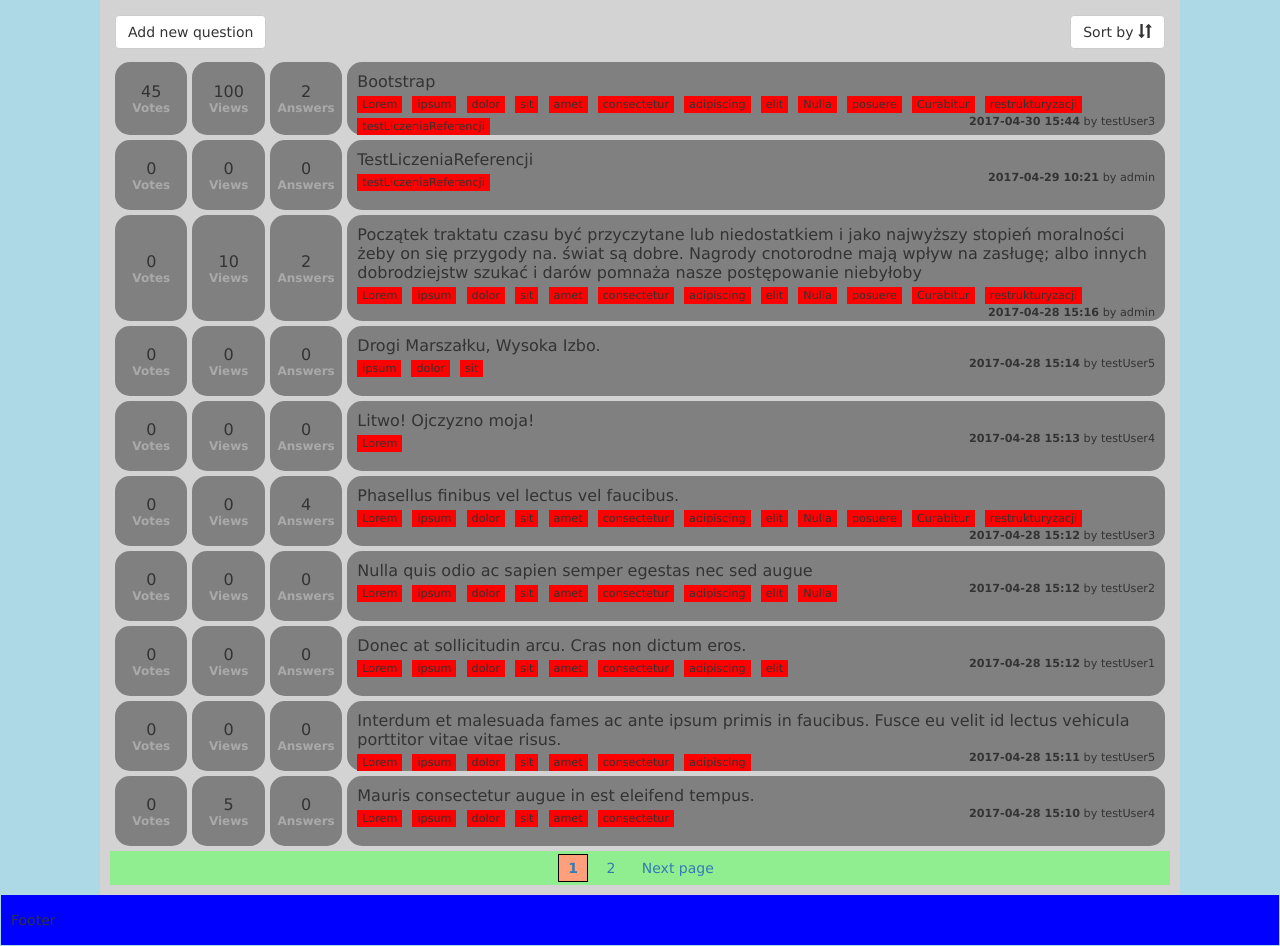
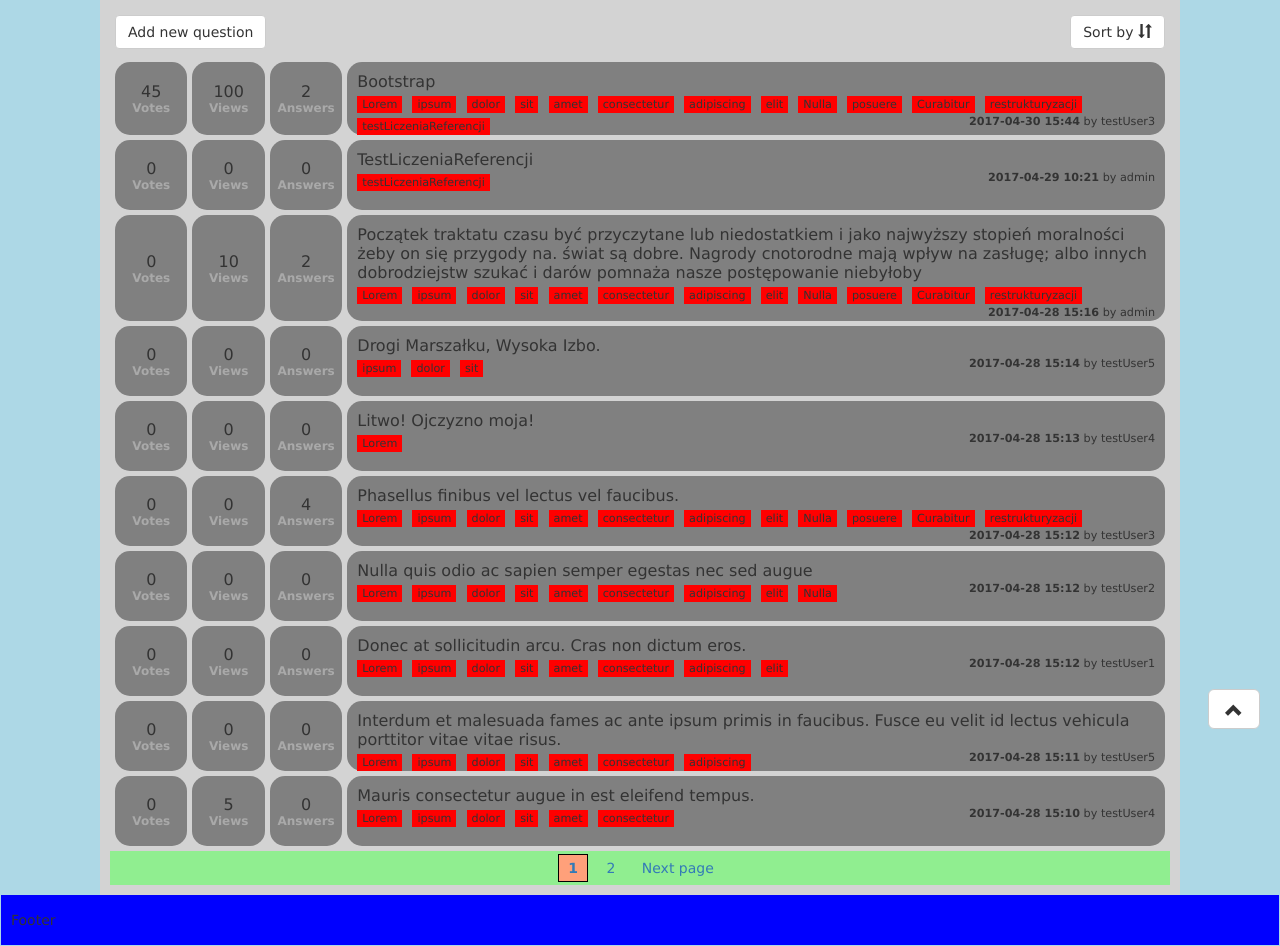
Before and after one commit to MaciejKitowski/DjangoWebsite, a Django app: page / in a window 1280 px wide. Shown: the part 51-997 px from the top of the page. Run offline with Django 3.2, Linux system fonts and the light colour scheme; data comes from the database, SQL or seed files in the repository; some libraries are stand-ins or nearby versions.

Commit message:
Added back to top button

```diff
--- a/DjangoWebsite/Question/templates/index.html
+++ b/DjangoWebsite/Question/templates/index.html
@@ -98,6 +98,7 @@
                 </div>
             {% endif %}
         </div>
+        <a href="#" class="btn btn-default btn-lg" role="button" id="backToTop"><span class="glyphicon glyphicon-chevron-up"></span></a>
         <div id="footer">
             Footer
         </div>
--- a/DjangoWebsite/static/css/index.css
+++ b/DjangoWebsite/static/css/index.css
@@ -119,6 +119,13 @@ body {
     border: 1px solid black;
 }
 
+#backToTop {
+    cursor: pointer;
+    position: fixed;
+    bottom: 20px;
+    right: 20px;
+}
+
 #footer {
     padding: 15px 0px 15px 10px;
     margin: 0px 1px 1px 1px;
```
